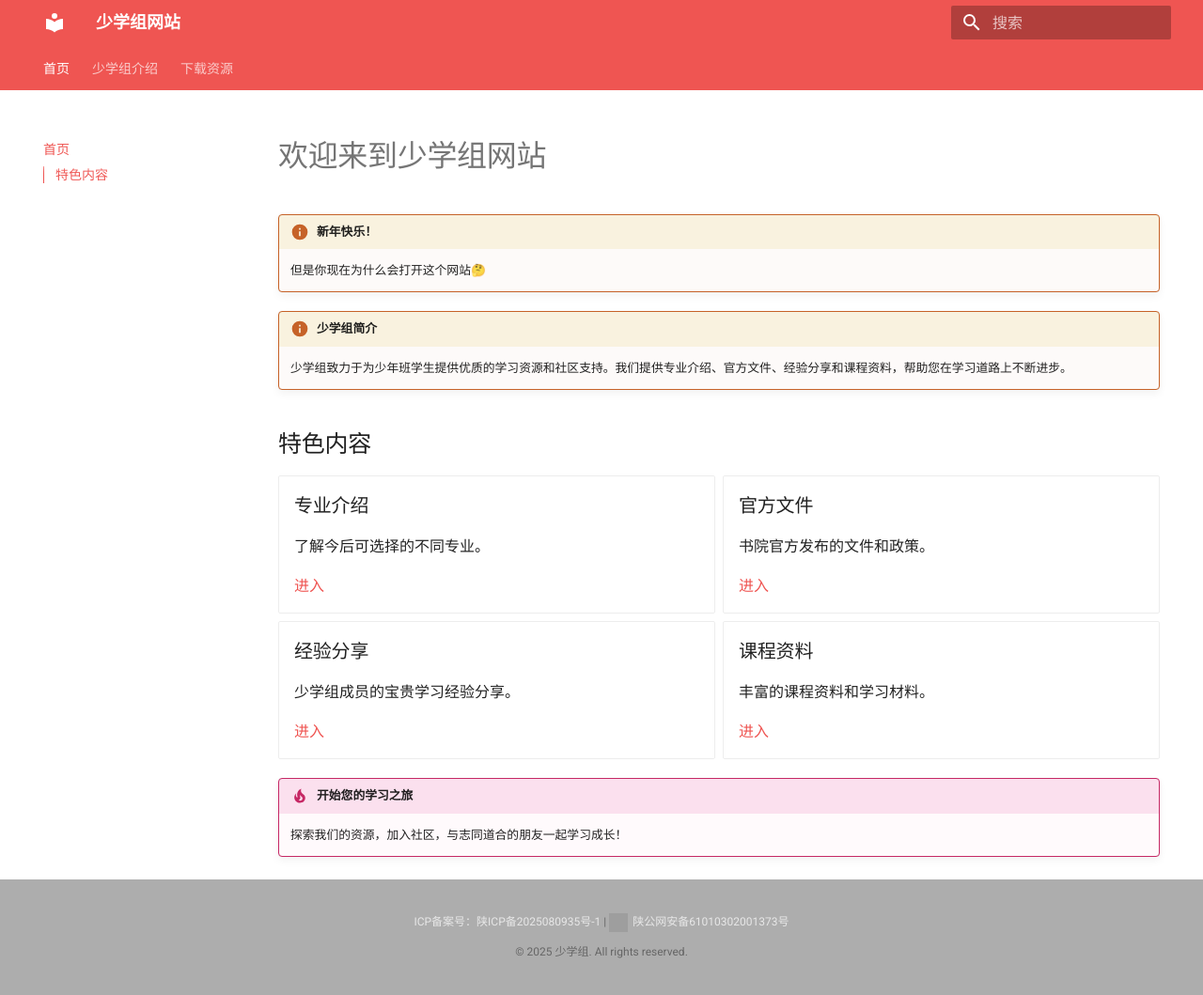
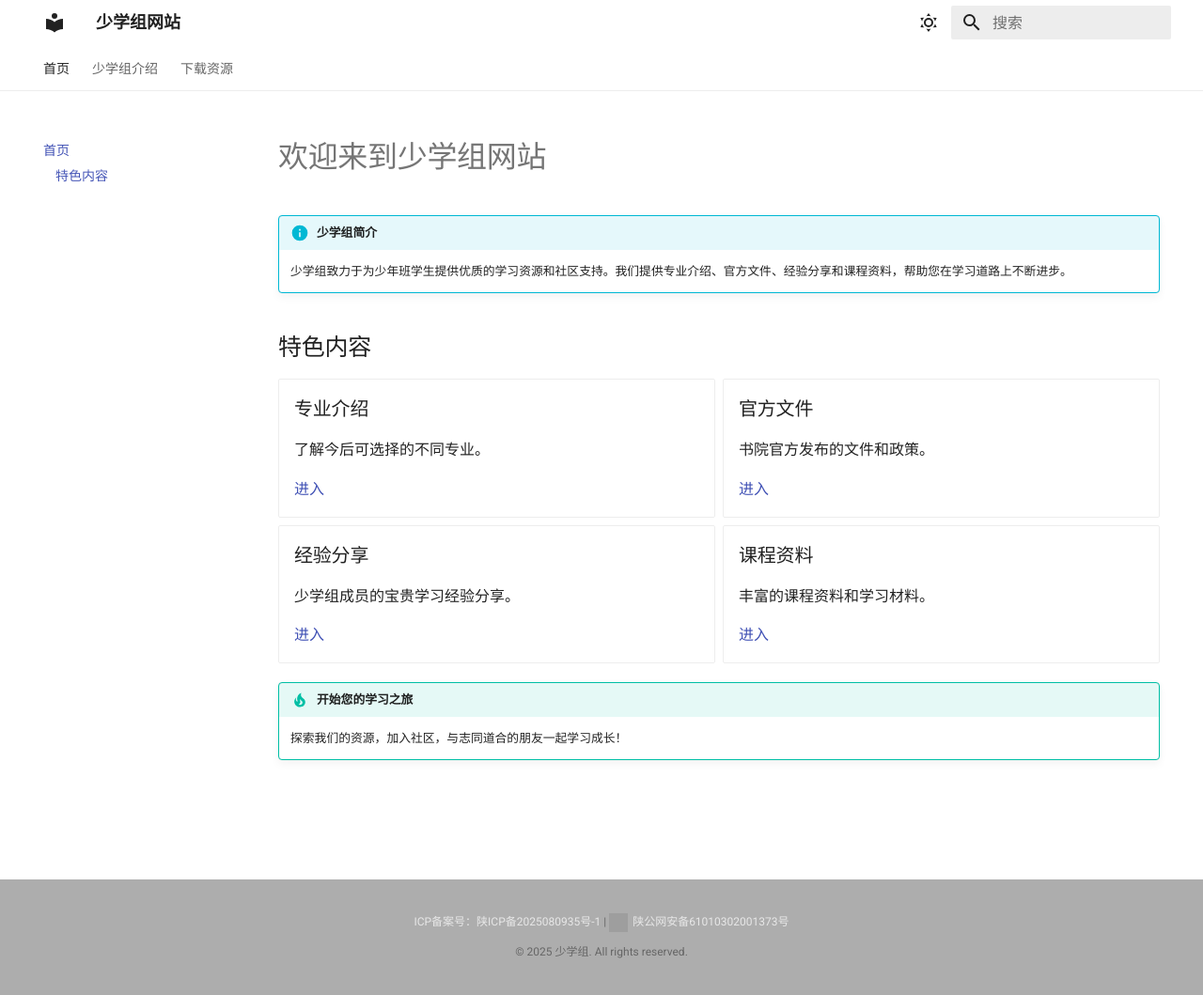
Before and after one commit to ShaoXueZu2025/website, an MkDocs documentation site: the page built from docs/index.md, in a window 1280 px wide and 1059 px high. Shown: the whole window at 94% size. Built offline with MkDocs 1.6.1 and Material for MkDocs 9.7.7, drawn with Linux system fonts in a browser that asks for light colours; grey boxes are pictures that could not be loaded.

Commit message:
Revert "feat: Add new year celebration".
This reverts commit 5ddf439c98a44943a04097e4f2b8e7d4bc569d8d. 2026 is no
longer new. :)

```diff
--- a/autogen.py
+++ b/autogen.py
@@ -32,12 +32,12 @@ def gen_line(operation, data, root):
     if operation == "LIST":
         if os.path.splitext(data)[1] == ".pdf":
             return (
-                f'??? note "{"🎉" + data} <a href="./{data}" download>[下载]</a> <a href="{gen_github_link(root, data)}" download>[GitHub下载]</a>"\n'
+                f'??? note "{data} <a href="./{data}" download>[下载]</a> <a href="{gen_github_link(root, data)}" download>[GitHub下载]</a>"\n'
                 f'    <iframe loading="lazy" src="{data}" width="100%" height="500px"></iframe>\n\n'
             )
         else:
             return (
-                f'!!! note "{"🎉" + data} <a href="./{data}" download>[下载]</a> <a href="{gen_github_link(root, data)}" download>[GitHub下载]</a>"\n\n'
+                f'!!! note "{data} <a href="./{data}" download>[下载]</a> <a href="{gen_github_link(root, data)}" download>[GitHub下载]</a>"\n\n'
             )
     elif operation == "IGNORE":
         return ""
--- a/docs/celebrate.css
+++ /dev/null
@@ -1,60 +0,0 @@
-/* celebration.css */
-:root {
-  --md-primary-fg-color: #c62828; /* 深红 */
-  --md-primary-fg-color--light: #ef9a9a;
-  --md-accent-fg-color: #ffab00; /* 亮金 */
-}
-
-.md-typeset .admonition.note,
-.md-typeset details.note {
-  background-color: #fffefe;
-  border-color: #c45555;
-}
-
-.md-typeset .note > .admonition-title:before,
-.md-typeset .note > summary:before,
-.md-typeset .note > .admonition-title:after,
-.md-typeset .note > summary:after {
-  background-color: #c45555;
-}
-
-.md-typeset .note > .admonition-title,
-.md-typeset .note > summary {
-  background-color: #ff44441a;
-}
-
-.md-typeset .admonition.info,
-.md-typeset details.info {
-  background-color: #fdfaf9;
-  border-color: #c66228;
-}
-
-.md-typeset .info > .admonition-title,
-.md-typeset .info > summary {
-  background-color: #d4ab001a;
-}
-
-.md-typeset .info > .admonition-title:before,
-.md-typeset .info > summary:before,
-.md-typeset .info > .admonition-title:after,
-.md-typeset .info > summary:after {
-  background-color: #c66228;
-}
-
-.md-typeset .admonition.tip,
-.md-typeset details.tip {
-  background-color: #fffafc;
-  border-color: #c62865;
-}
-
-.md-typeset .tip > .admonition-title,
-.md-typeset .tip > summary {
-  background-color: #d400781a;
-}
-
-.md-typeset .tip > .admonition-title:before,
-.md-typeset .tip > summary:before,
-.md-typeset .tip > .admonition-title:after,
-.md-typeset .tip > summary:after {
-  background-color: #c62865;
-}
--- a/docs/index.md
+++ b/docs/index.md
@@ -1,7 +1,4 @@
 # 欢迎来到少学组网站
-
-!!! info "新年快乐！"
-    但是你现在为什么会打开这个网站🤔
 
 !!! info "少学组简介"
     少学组致力于为少年班学生提供优质的学习资源和社区支持。我们提供专业介绍、官方文件、经验分享和课程资料，帮助您在学习道路上不断进步。
--- a/mkdocs.yml
+++ b/mkdocs.yml
@@ -12,14 +12,24 @@ theme:
     # Palette toggle for light mode
     - media: "(prefers-color-scheme: light)"
       scheme: default
-      primary: red
-      accent: amber
+      primary: white
+      accent: red
+      toggle:
+        icon: material/weather-sunny
+        name: Switch to dark mode
+
+    # Palette toggle for dark mode
+    - media: "(prefers-color-scheme: dark)"
+      scheme: slate
+      primary: black
+      accent: blue
+      toggle:
+        icon: material/weather-night
+        name: Switch to light mode
   font:
     text: Roboto
     code: Roboto Mono
   custom_dir: docs/overrides
-extra_css:
-  - ./celebrate.css
 markdown_extensions:
   - pymdownx.emoji:
       emoji_index: !!python/name:material.extensions.emoji.twemoji
```
